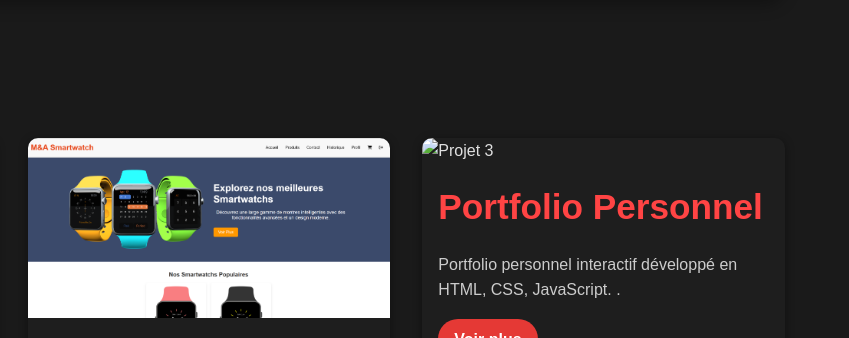
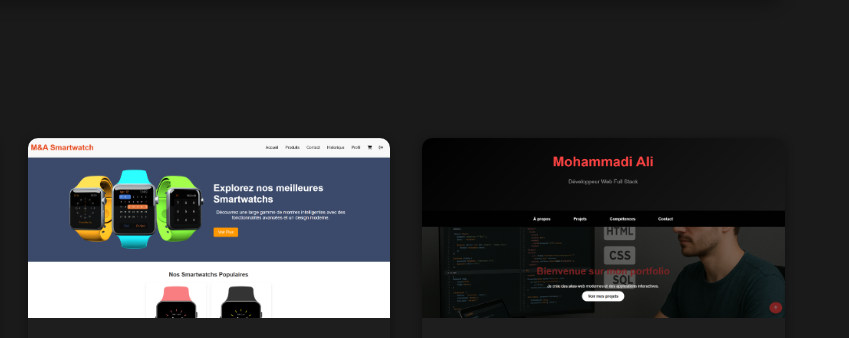
Before and after one commit to ali97mohammadi/portfolio, a plain HTML site: page index.html in a window 1280 px wide. Shown: the part 1240-1578 px from the top of the page, 431-1280 px from the left. Drawn offline with Linux system fonts and the light colour scheme.

Commit message:
Update index.html

```diff
--- a/index.html
+++ b/index.html
@@ -75,7 +75,7 @@
                  <a href="e-commerce.html" class="btn-secondary">Voir plus</a>
               </div>
               <div class="project-card">
-                  <img src="images/porjet 3/portfolio.png" alt="Projet 3"/>
+                  <img src="images/projet 3/portfolio.png" alt="Projet 3"/>
                   <h3>Portfolio Personnel </h3>
                   <p>Portfolio personnel interactif développé en HTML, CSS, JavaScript. .</p>
                   <a href="portfolio.html" class="btn-secondary">Voir plus</a>
```
